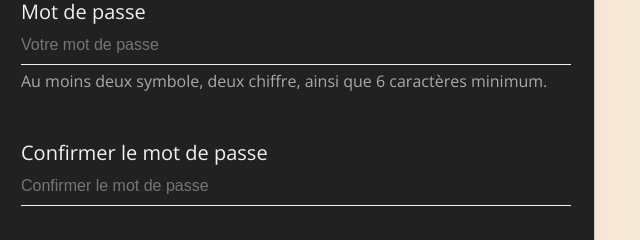
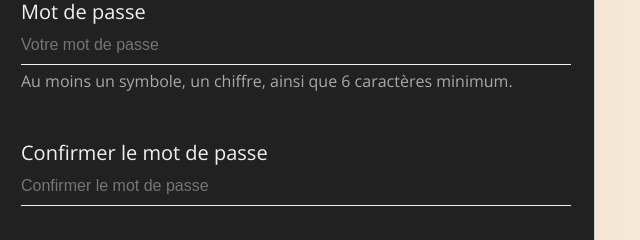
Before and after one commit to Adil-Bensalah/validation-formulaire, a plain HTML site: page index.html in a window 1280 px wide. Shown: the part 358-598 px from the top of the page, 345-985 px from the left. Drawn offline with nearby package versions, Linux system fonts and the light colour scheme.

Commit message:
modification sur le fichier index.html

```diff
--- a/index.html
+++ b/index.html
@@ -35,7 +35,7 @@
 <img src="ressources/error.svg" alt="icone de validation" class="icone-verif3">
 <input type="password" name="password" id="password" class="password" autocomplete="off" placeholder="Votre mot de passe">
 </div>
-<p class="password-instruction">Au moins deux symbole, deux chiffre, ainsi que 6 caractères minimum.</p>
+<p class="password-instruction">Au moins un symbole, un chiffre, ainsi que 6 caractères minimum.</p>
 <div class="password-info"><span class="l1"></span><span class="l2"></span><span class="l3"></span></div>
 <br>
 
```
